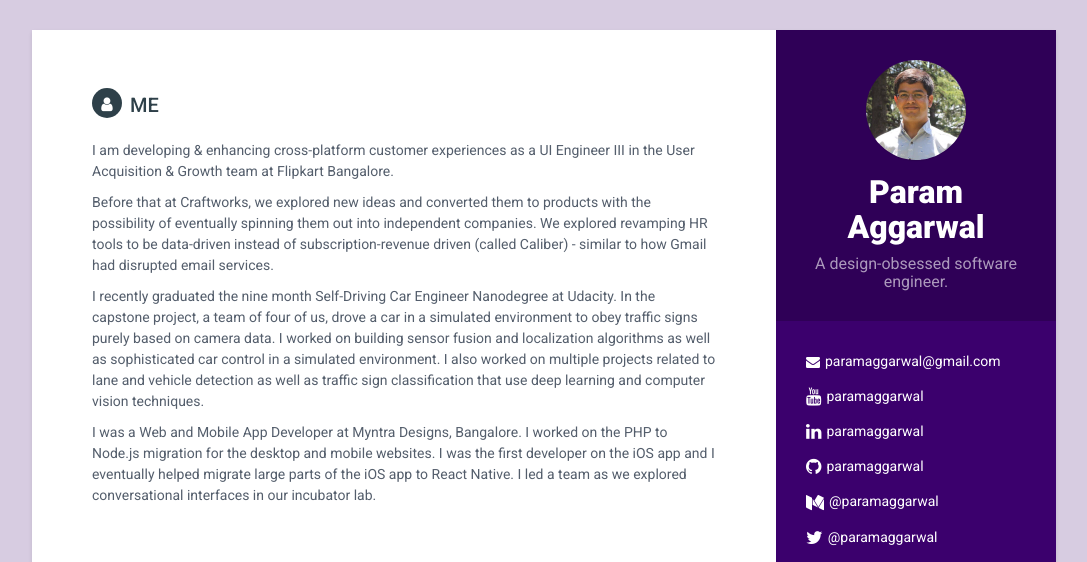
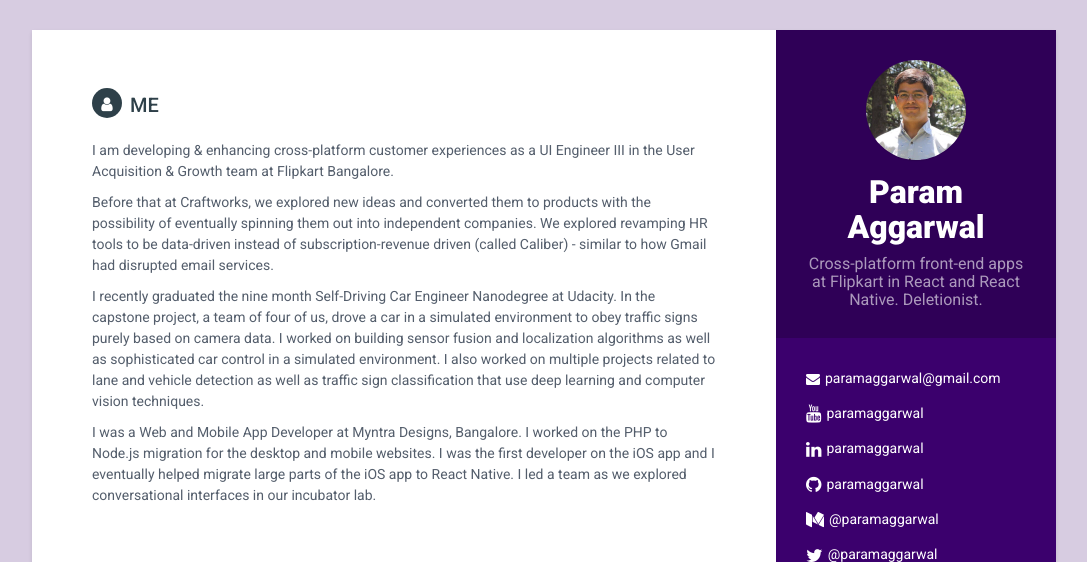
Before and after one commit to paramaggarwal/paramaggarwal.github.io, a Jekyll site: the page built from index.html, in a window 1280 px wide and 900 px high, cut to the strip 0-562 px from the top of the window. Shown: the whole strip, without its empty margins (96-1183 px from the left). Built offline with Jekyll 4.4.1, drawn with Linux system fonts in a browser that asks for light colours.

Commit message:
Update _config.yml

```diff
--- a/_config.yml
+++ b/_config.yml
@@ -1,5 +1,5 @@
 name: Param Aggarwal
-tagline: A design-obsessed software engineer.
+tagline: Cross-platform front-end apps at Flipkart in React and React Native. Deletionist.
 pic: profile.jpg
 url: 'http://paramaggarwal.com'
 
```
